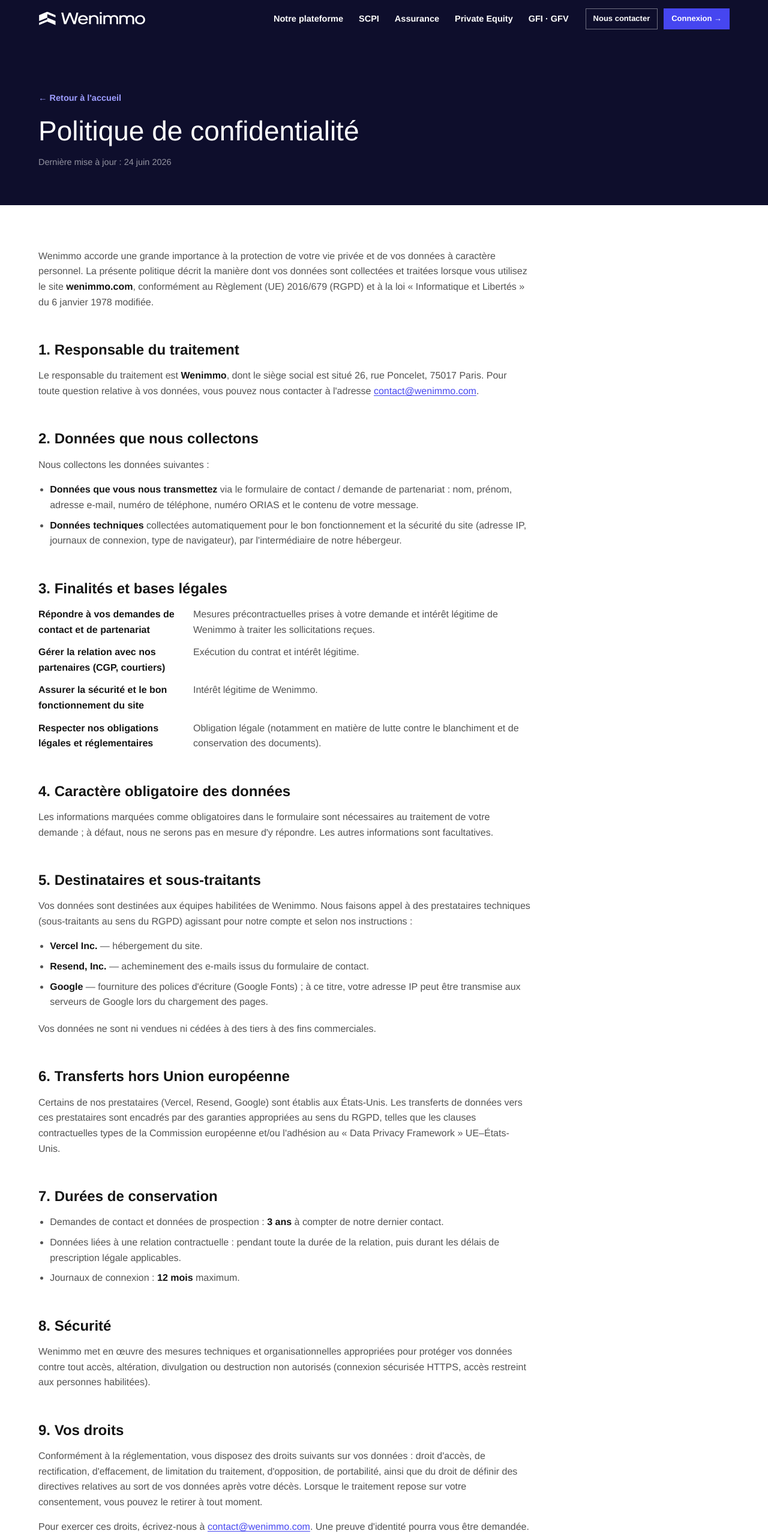
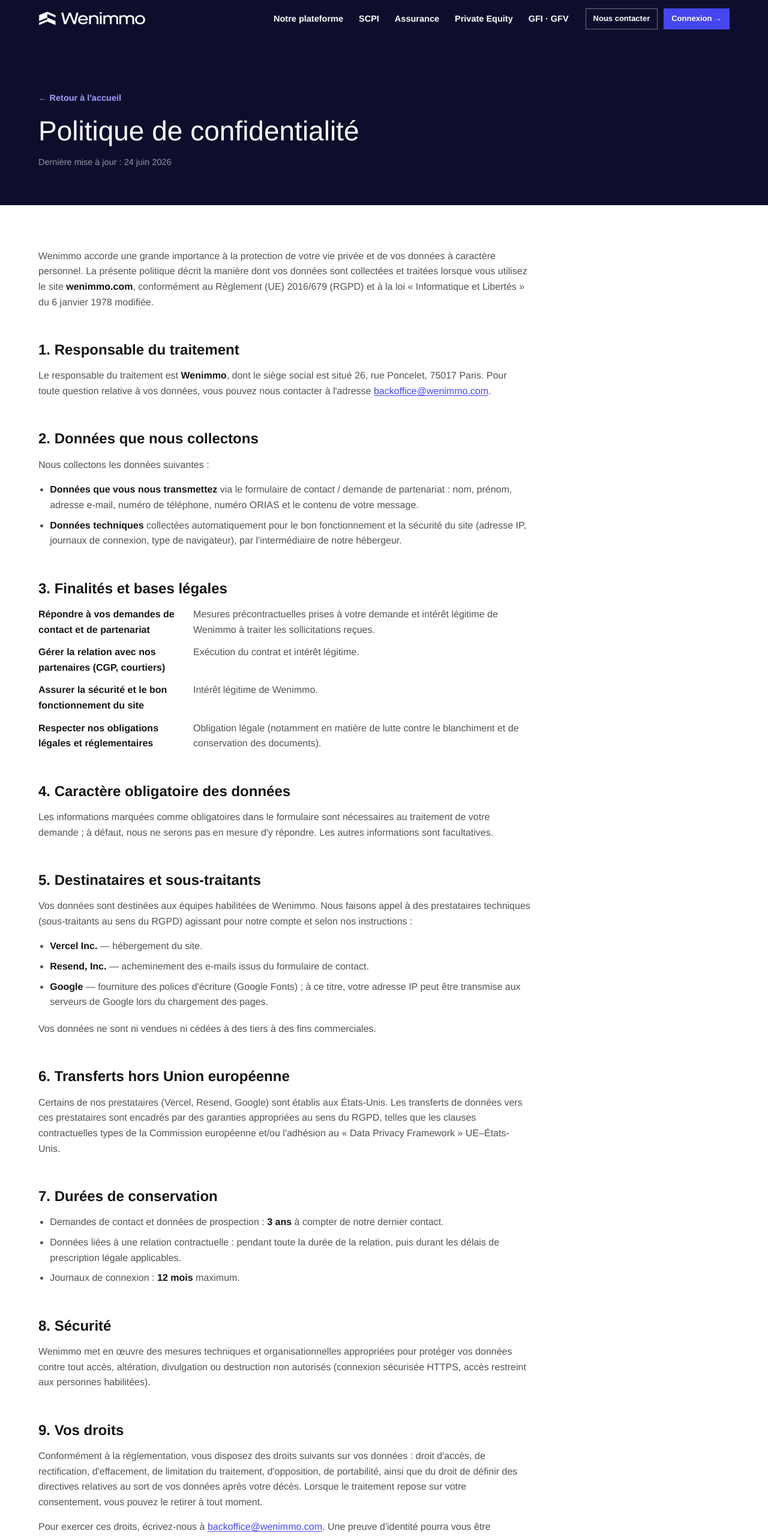
Before and after one commit to Yv-ia/landing-wenimmo, a Next.js app: page /politique-de-confidentialite in a window 1280 px wide. Shown: the top 2562 px of the page at 60% size. Built offline with nearby package versions, Linux system fonts and the light colour scheme; a web font is replaced by a local one.

Commit message:
Hecaton checkpoint: update page and footer
Created automatically by Hecaton after an agent prompt changed the worktree.

```diff
--- a/app/mentions-legales/page.jsx
+++ b/app/mentions-legales/page.jsx
@@ -37,7 +37,7 @@ export default function MentionsLegalesPage() {
         </dd>
         <dt>Adresse e-mail</dt>
         <dd>
-          <a href="mailto:contact@wenimmo.com">contact@wenimmo.com</a>
+          <a href="mailto:backoffice@wenimmo.com">backoffice@wenimmo.com</a>
         </dd>
       </dl>
 
--- a/app/politique-de-confidentialite/page.jsx
+++ b/app/politique-de-confidentialite/page.jsx
@@ -21,7 +21,7 @@ export default function PolitiqueConfidentialitePage() {
       <p>
         Le responsable du traitement est <strong>Wenimmo</strong>, dont le siège social est situé
         26, rue Poncelet, 75017 Paris. Pour toute question relative à vos données, vous pouvez nous
-        contacter à l'adresse <a href="mailto:contact@wenimmo.com">contact@wenimmo.com</a>.
+        contacter à l'adresse <a href="mailto:backoffice@wenimmo.com">backoffice@wenimmo.com</a>.
       </p>
 
       <h2>2. Données que nous collectons</h2>
@@ -124,7 +124,7 @@ export default function PolitiqueConfidentialitePage() {
       </p>
       <p>
         Pour exercer ces droits, écrivez-nous à{" "}
-        <a href="mailto:contact@wenimmo.com">contact@wenimmo.com</a>. Une preuve d'identité pourra
+        <a href="mailto:backoffice@wenimmo.com">backoffice@wenimmo.com</a>. Une preuve d'identité pourra
         vous être demandée. Nous nous engageons à répondre dans un délai d'un mois.
       </p>
       <p>
@@ -156,7 +156,7 @@ export default function PolitiqueConfidentialitePage() {
       <h2>12. Contact</h2>
       <p>
         Pour toute question relative à la présente politique ou au traitement de vos données, vous
-        pouvez nous écrire à <a href="mailto:contact@wenimmo.com">contact@wenimmo.com</a> ou par
+        pouvez nous écrire à <a href="mailto:backoffice@wenimmo.com">backoffice@wenimmo.com</a> ou par
         courrier à l'adresse du siège social indiquée ci-dessus.
       </p>
     </LegalLayout>
--- a/components/Footer.jsx
+++ b/components/Footer.jsx
@@ -18,7 +18,7 @@ export default function Footer() {
             <p className="footer__contact">
               <a href="tel:+33670886334">06 70 88 63 34</a>
               <br />
-              <CopyEmail email="contact@wenimmo.com" />
+              <CopyEmail email="backoffice@wenimmo.com" />
             </p>
             <div className="footer__social">
               <a
```
